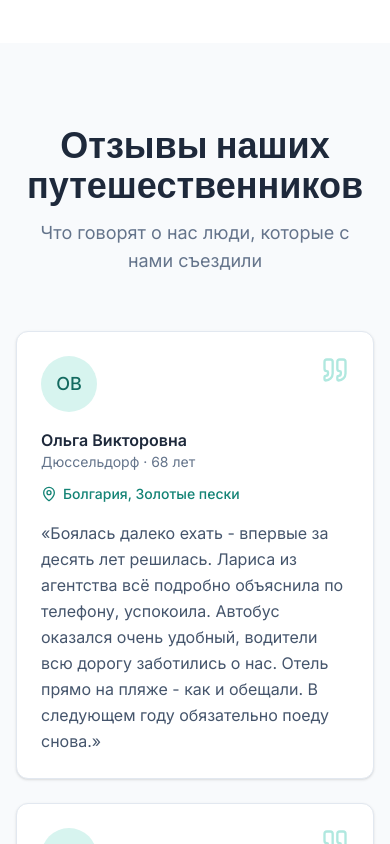
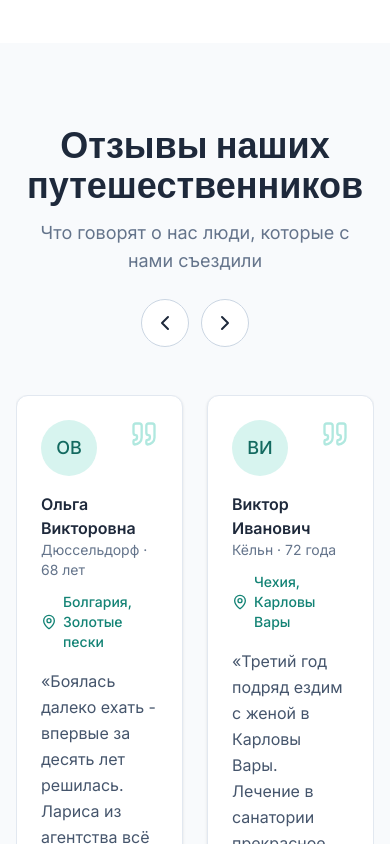
Before and after one commit to chokolate73/ost-west-reisen, a Next.js app: page / in a window 390 px wide. Shown: the part 5780-6624 px from the top of the page. Built offline with nearby package versions, Linux system fonts and the light colour scheme.

Commit message:
Turn reviews into a carousel
Convert the reviews grid into a snap-scroll carousel showing 3 cards on
desktop and 2 on mobile, with prev/next arrow controls and swipe support.

https://claude.ai/code/session_01C248XHzoj2vVH2rRg9pbiA

```diff
--- a/app/globals.css
+++ b/app/globals.css
@@ -41,3 +41,11 @@
     radial-gradient(120% 100% at 30% 100%, rgba(183, 226, 209, 0.8) 0%, rgba(183, 226, 209, 0) 60%),
     linear-gradient(180deg, #fdf6ef 0%, #f4f9f8 55%, #eef6f6 100%);
 }
+
+.no-scrollbar {
+  -ms-overflow-style: none;
+  scrollbar-width: none;
+}
+.no-scrollbar::-webkit-scrollbar {
+  display: none;
+}
--- a/components/Reviews.tsx
+++ b/components/Reviews.tsx
@@ -1,4 +1,7 @@
-import { Quote, MapPin } from "lucide-react";
+"use client";
+
+import { useRef } from "react";
+import { Quote, MapPin, ChevronLeft, ChevronRight } from "lucide-react";
 
 type Review = {
   name: string;
@@ -52,10 +55,21 @@ const reviews: Review[] = [
 ];
 
 export default function Reviews() {
+  const trackRef = useRef<HTMLDivElement>(null);
+
+  function scroll(direction: 1 | -1) {
+    const track = trackRef.current;
+    if (!track) return;
+    const card = track.querySelector<HTMLElement>("[data-card]");
+    const amount = card ? card.offsetWidth + 24 : track.clientWidth;
+    track.scrollBy({ left: direction * amount, behavior: "smooth" });
+  }
+
   return (
     <section id="reviews" className="bg-slate-50 py-20 sm:py-24">
       <div className="mx-auto max-w-7xl px-4 sm:px-6 lg:px-8">
-        <div className="mx-auto max-w-2xl text-center">
+        <div className="flex flex-col items-center gap-6 sm:flex-row sm:items-end sm:justify-between">
+          <div className="max-w-2xl text-center sm:text-left">
             <h2 className="font-serif text-4xl font-bold text-ink sm:text-[2.75rem]">
               Отзывы наших путешественников
             </h2>
@@ -64,12 +78,39 @@ export default function Reviews() {
             </p>
           </div>
 
-        <div className="mt-14 grid gap-6 sm:grid-cols-2 lg:grid-cols-3">
+          <div className="flex shrink-0 gap-3">
+            <button
+              type="button"
+              onClick={() => scroll(-1)}
+              aria-label="Предыдущие отзывы"
+              className="flex size-12 items-center justify-center rounded-full border border-slate-300 bg-white text-ink transition-colors hover:bg-brand-50 hover:text-brand-600 focus-visible:outline-none focus-visible:ring-2 focus-visible:ring-brand-400 focus-visible:ring-offset-2"
+            >
+              <ChevronLeft className="size-6" />
+            </button>
+            <button
+              type="button"
+              onClick={() => scroll(1)}
+              aria-label="Следующие отзывы"
+              className="flex size-12 items-center justify-center rounded-full border border-slate-300 bg-white text-ink transition-colors hover:bg-brand-50 hover:text-brand-600 focus-visible:outline-none focus-visible:ring-2 focus-visible:ring-brand-400 focus-visible:ring-offset-2"
+            >
+              <ChevronRight className="size-6" />
+            </button>
+          </div>
+        </div>
+
+        <div
+          ref={trackRef}
+          className="no-scrollbar mt-12 flex snap-x snap-mandatory gap-6 overflow-x-auto scroll-smooth pb-2"
+          role="region"
+          aria-label="Карусель отзывов"
+          tabIndex={0}
+        >
           {reviews.map((review) => (
             <article
               key={review.name}
+              data-card
               aria-label={`Отзыв: ${review.name}`}
-              className="relative flex flex-col rounded-xl border-[0.5px] border-slate-200 bg-white p-6 shadow-sm"
+              className="relative flex shrink-0 basis-[calc(50%-0.75rem)] snap-start flex-col rounded-xl border-[0.5px] border-slate-200 bg-white p-6 shadow-sm lg:basis-[calc(33.333%-1rem)]"
             >
               <Quote
                 className="absolute right-6 top-6 size-7 text-brand-200"
```
Lines whose indentation alone changed are shown as unchanged.
